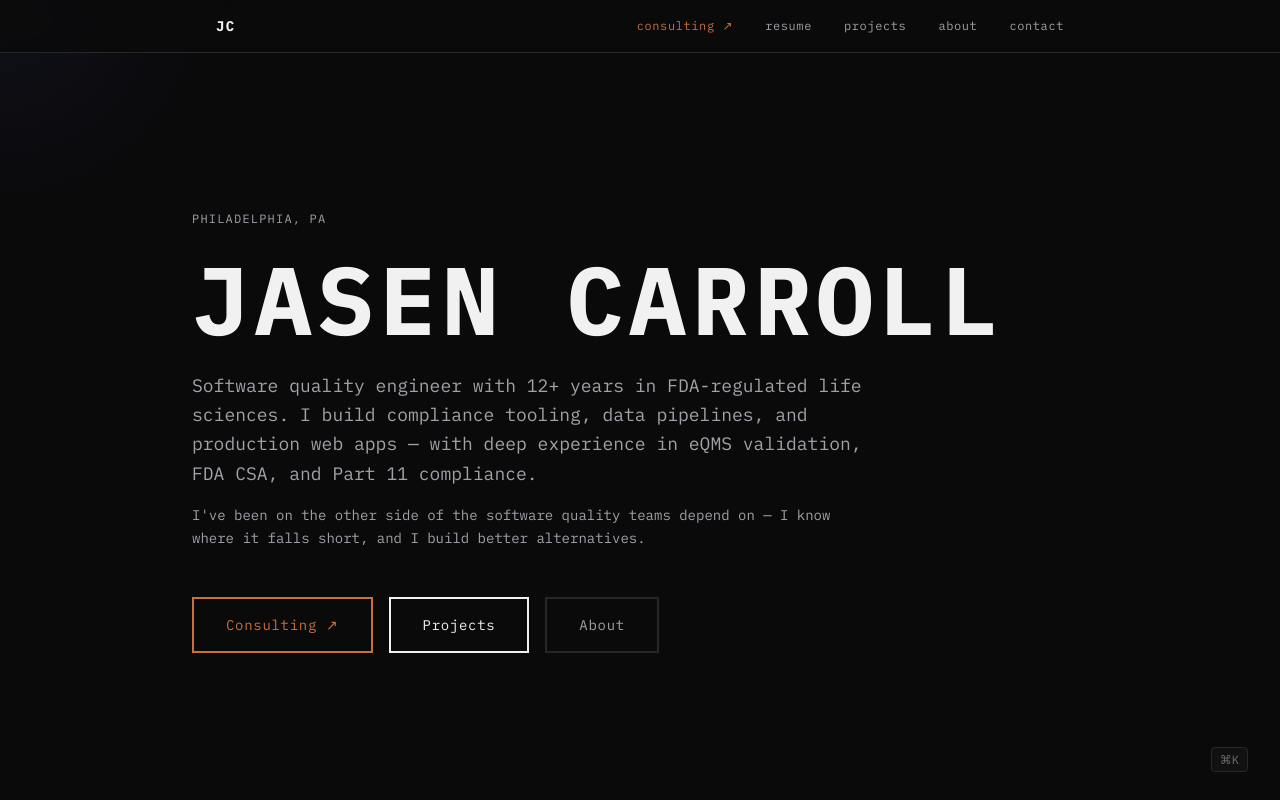
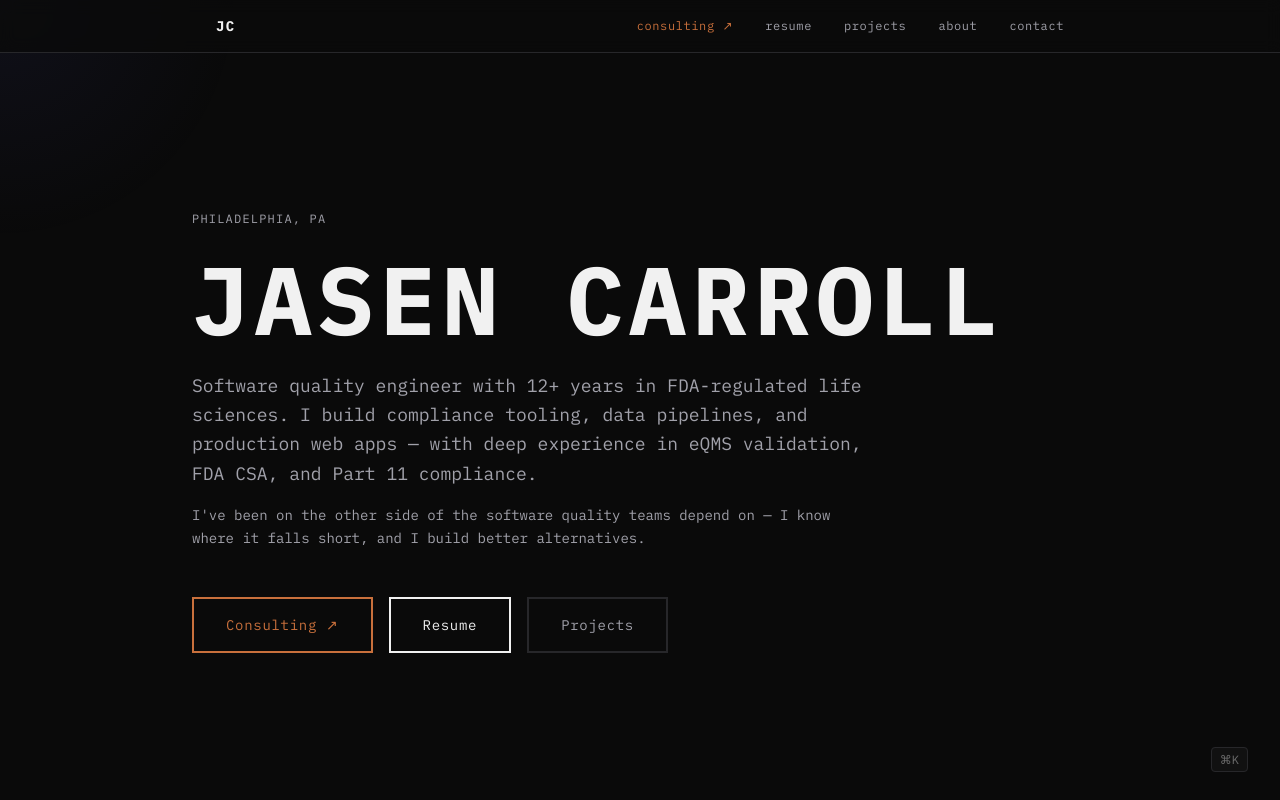
Before and after one commit to jasencarroll/the-landing, a React (Vite) app in the folder frontend/: page / in a window 1280 px wide. Built offline with nearby package versions, Linux system fonts and the light colour scheme.

Commit message:
frontend: still busseling

```diff
--- a/frontend/src/pages/Home.tsx
+++ b/frontend/src/pages/Home.tsx
@@ -30,13 +30,13 @@ export default function Home() {
 						to="/resume"
 						className="px-8 py-4 border-2 border-foreground text-foreground text-sm tracking-wider hover:border-primary hover:bg-primary/10 transition-all duration-200"
 					>
-						Projects
+						Resume
 					</Link>
 					<Link
 						to="/projects"
 						className="px-8 py-4 border-2 border-border text-muted text-sm tracking-wider hover:border-foreground hover:text-foreground transition-all duration-200"
 					>
-						About
+						Projects
 					</Link>
 				</div>
 			</div>
```
